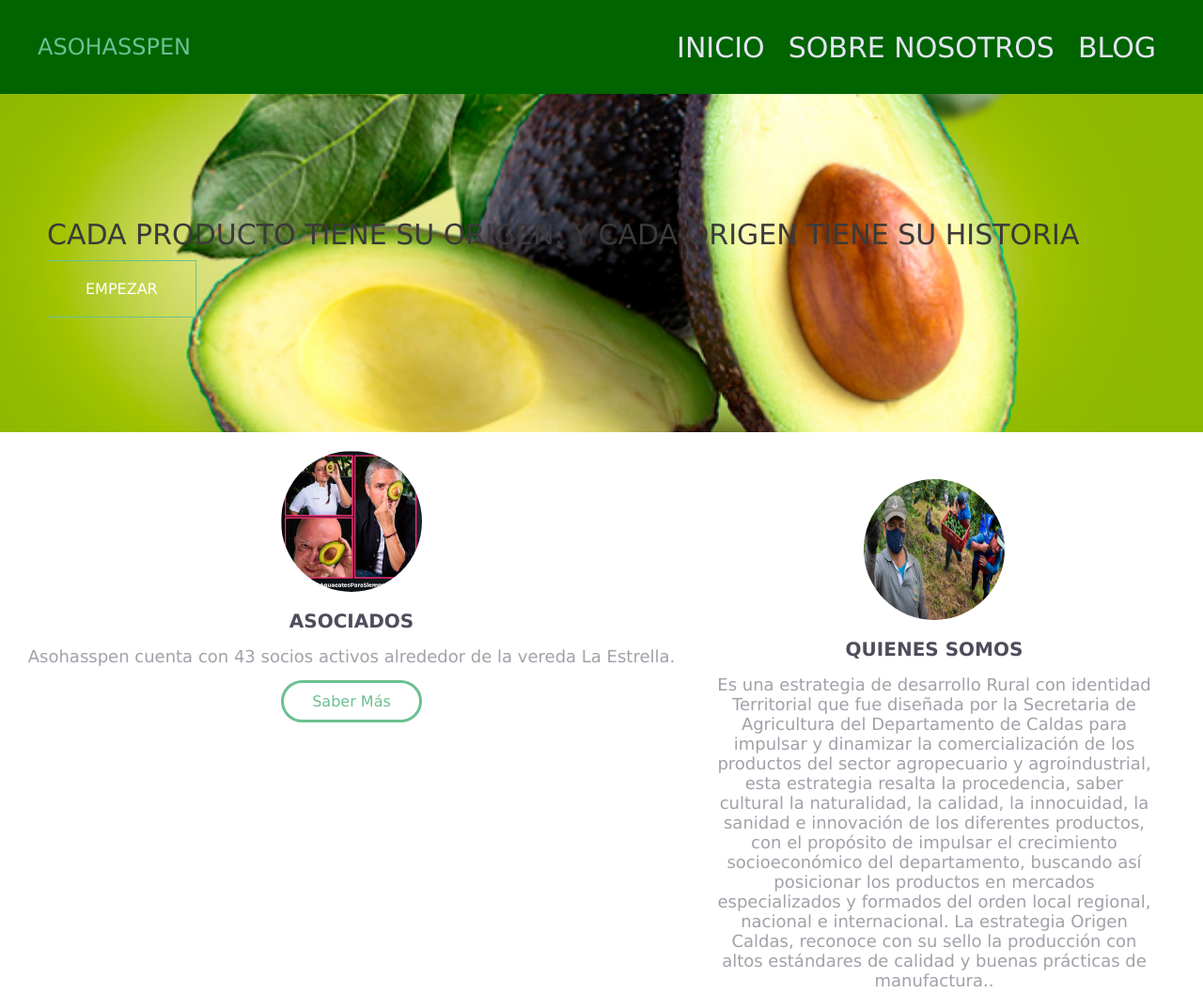
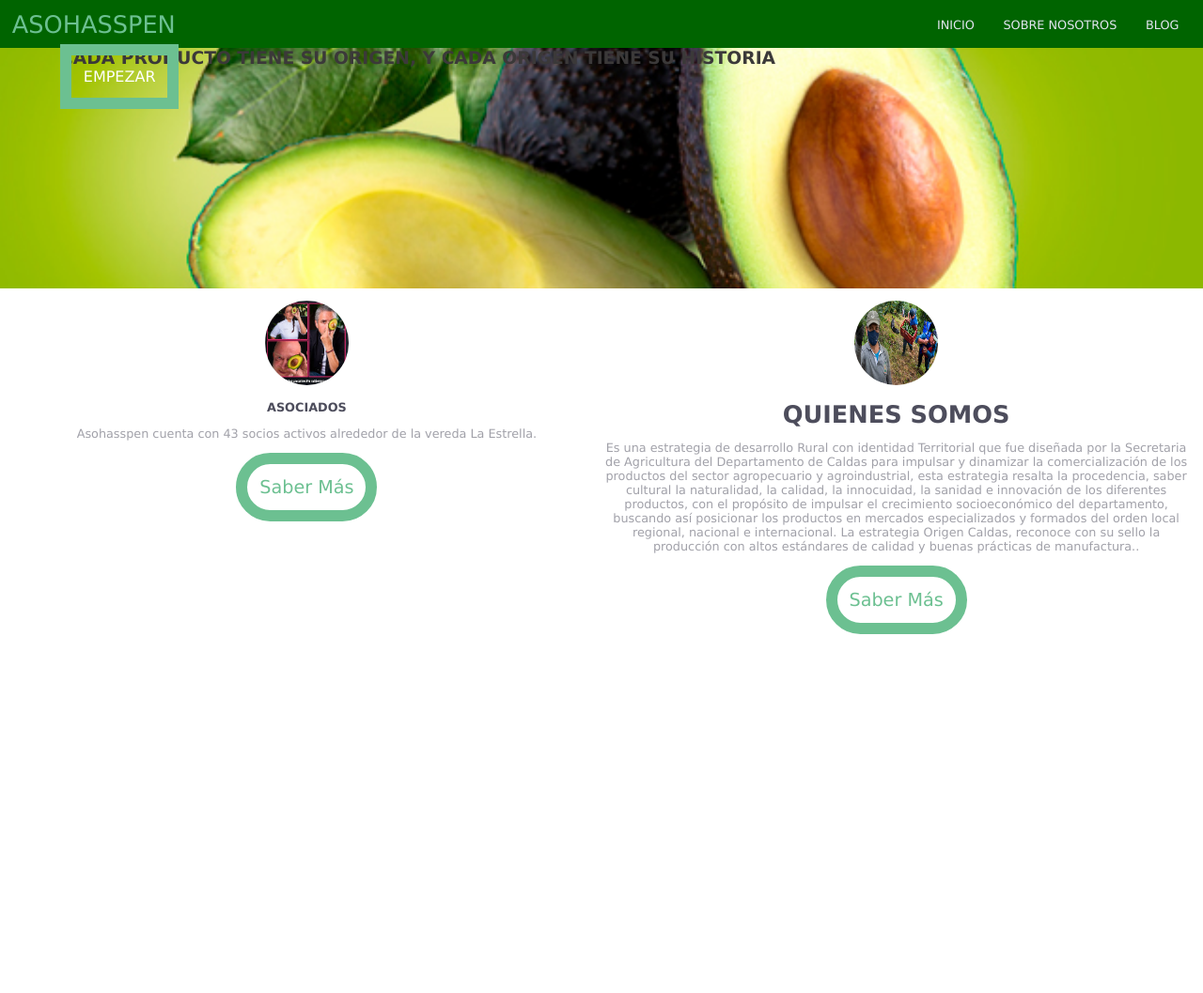
Before and after one commit to yexialexandra/pagina-proyecto-final, a plain HTML site: page index.html in a window 1280 px wide. Shown: the top 1057 px of the page at 94% size. After the commit the page ends 800 px from the top, so only its background shows below. Drawn offline with Linux system fonts and the light colour scheme.

Commit message:
Cambio 18/07/2022
Modificaciones

```diff
--- a/style.css
+++ b/style.css
@@ -1,37 +1,36 @@
-/*REST*/
 *{
 margin:0;
 padding:0;
 font-family: verdana, Geneva, Tahoma, sans-serif;
 }
 
-/*HEADER*/
 header{
-    height: 100px;
+    height: 4vw;
     background-color: darkgreen;
     color: black;
     display: flex;
     justify-content: space-between;
     align-items: center;
-    padding-left: 40px;
-    padding-right: 40px;
+    padding-left: 1vw;
+    padding-right: 1vw;
 }
 .logo{
     text-transform: uppercase;
     color: #6cc091;
     font-weight: 200;
+    font-size: 2vw;
 }
 .menu a{
     color: rgb(227, 229, 241);
     text-transform: uppercase;
     text-decoration: none;
-    padding: 0 10px;
-    /*transition: 0.4s; */
-    font-size: 30px;
+    padding: 0 1vw;
+    transition: 0.4s;
+    font-size: 1vw;
 }
 .mostrar-menu,
 .esconder-menu{
-    font-size: 30px;
+    font-size: 20vw;
     cursor: pointer;
     display: none;
     transition: 0.4s;
@@ -52,9 +51,9 @@ header{
 
 /* BANNER */
 #banner{
-    padding: 0 50px;
+    padding: 0 5vw;
     background-image: url(./images/BannerAguacate.jpg);
-    height: 45vh;
+    height: 20vw;
     background-size: cover;
     background-position: center;
 }
@@ -62,87 +61,78 @@ header{
     content: '';
     position: absolute;
     width: 100%;
-    height: 45vh;
+    height: 1vw;
     left: 0;
 }
 .contenido-banner{
     position: relative;
     color:rgb(59, 57, 57);
     height: 100%;
-    display: flex;
     flex-direction: column;
-    justify-content: center;
 }
 
-.contenido-banner h3{
-    font-size: 30px;
-    font-weight: 400;
-    padding: 10px 0px;
-}
-.contenido-banner h3 span{
-    font-weight: 600;
-}
 .contenido-banner p{
-    text-align: right;
-    font-size: 50px;
-    color:#4D4D5c;
+    font-size: 1.7vw;
+    font-weight: 200;
+    margin: 12vw;
+    display: inline-block;
+    background: rgba(255, 255, 255, 0.4);
+    border-radius: 10px;
+
 }
 
 .boton-empezar{
     text-decoration: none;
     color:#fff;
-    border: 1px solid #6cc091;
-    padding: 20px 40px;
+    border: 1vw solid #6cc091;
+    padding: 1vw 1vw;
     align-self: baseline;
     transition: all 0.45;
-}
-.boton-empezar:hover{
-    background: #6cc09070;
 }
 
 /* INFORMACION*/
 #informacion{
-    padding: 20px 20px;
+    padding: 1vw 1vw;
     display: flex;
     justify-content: center;
     text-align: center;
 }
 #informacion img{
     border-radius: 100%;
-    width: 150px;
-    height: 150px;
+    width: 7vw;
+    height: 7vw;
 }
 .asociados{
-    width: 60%;
+    width: 50%;
 
 }
 .quienessomos{
-    padding: 30px 30px;
-    width: 40%;
+    width: 50%;
 }
 #informacion div h4{
     color: #4D4D5c;
-    font-size: 20px;
-    margin: 15px 0px;
+    font-size: 1vw;
+    margin: 1vw 0vw;
 }
 #informacion div h5{
     color: #4D4D5c;
-    font-size: 20px;
-    margin: 15px 0px;
+    font-size: 2vw;
+    margin: 1vw 0vw;
 }
 #informacion div p{
     color: #4d4d5c87;
-    font-size: 18px;
+    font-size: 1vw;
 }
 .boton-saber-mas{
    display: inline-block;
    text-decoration: none;
    color: #6cc091;
-   padding: 10px 30px;
-   border: 3px solid #6cc091;
-   border-radius: 30px;
-   margin-top: 15px;
+   padding: 1vw 1vw;
+   border: 1vw solid #6cc091;
+   border-radius: 3vw;
+   margin-top: 1vw;
    transition: all 0.4s;
+    font-size: 1.5vw;
 }
 .boton-abr-mas:hover{
     background: #6cc091;
@@ -154,6 +144,7 @@ header{
     .mostrar-menu,
     .esconder-menu{
         display:block;
+        justify-content: center;
     }
 
     .menu{
@@ -164,18 +155,18 @@ header{
         right: -100%;
         top: 0;
         text-align: center;
-        padding: 100px 0px;
+        padding: 1vw 0vw;
         z-index:100;
         transition: 0.8s;
     }
     .menu a{
         display: block;
-        padding: 20px;
+        padding: 1vw;
     }
     .esconder-menu{
         position: absolute;
-        top: 40px;
-        right: 40px;
+        top: 1vw;
+        right: 1vw;
    }
    #check:checked ~ .menu{
     right: 0;
@@ -184,7 +175,9 @@ header{
 #informacion{
     flex-direction:column;
 }
+
+#informacion div{
+    width: 100%;
 }
-@media(min-width: 768px){
 
 }
```
